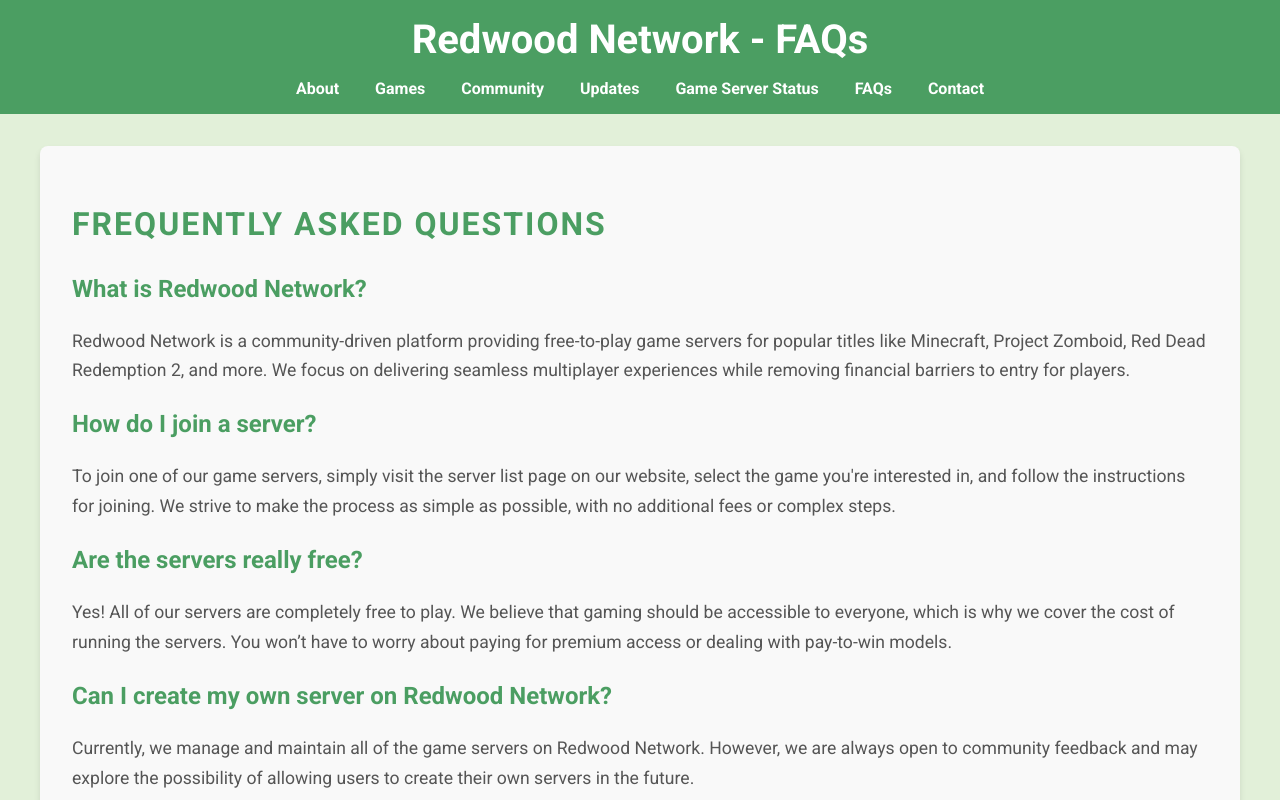
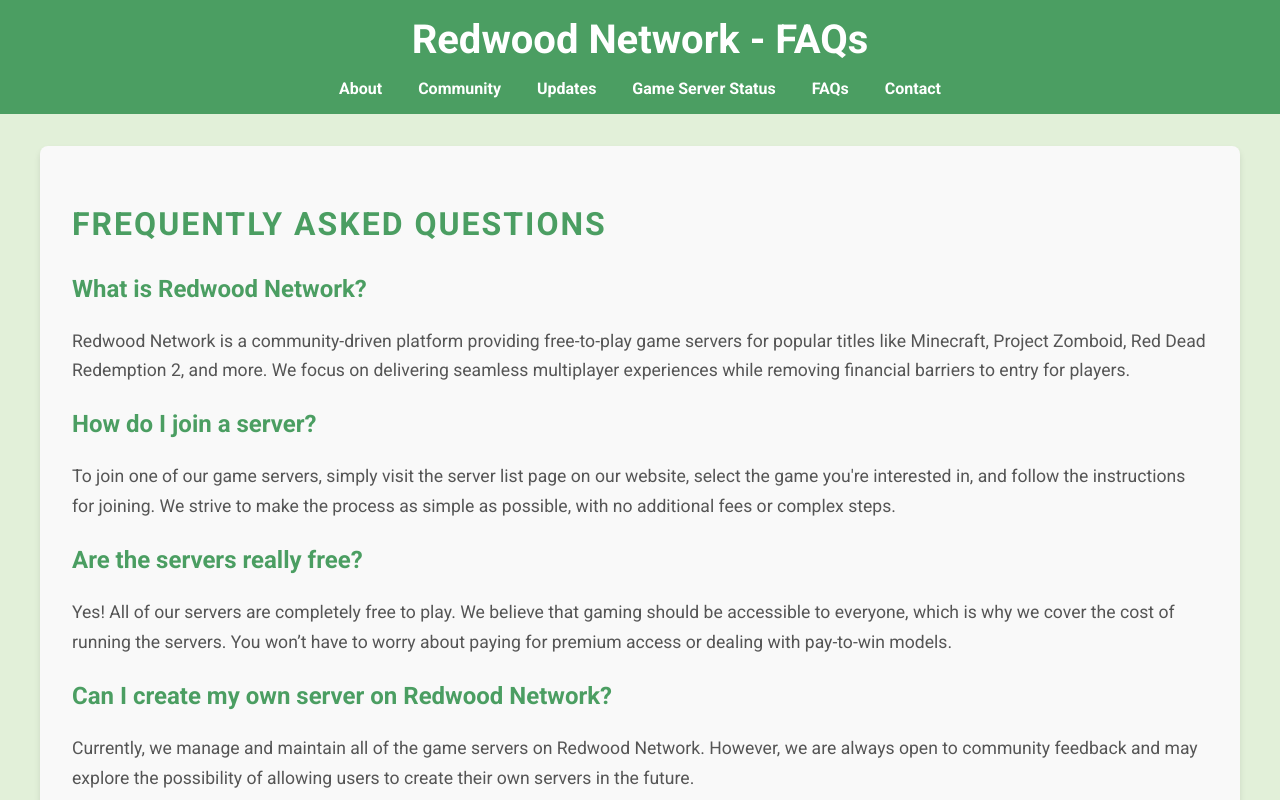
Before and after one commit to Redwo0dNetwork/Redwo0dNetwork.github.io, a plain HTML site: page faq.html in a window 1280 px wide. Shown: the top 800 px of the page. Drawn offline with Linux system fonts and the light colour scheme.

Commit message:
Update faq.html

```diff
--- a/faq.html
+++ b/faq.html
@@ -97,7 +97,6 @@
         <h1>Redwood Network - FAQs</h1>
          <nav>
             <a href="about.html">About</a>
-            <a href="index.html#games">Games</a>
             <a href="community.html">Community</a>
             <a href="updates.html">Updates</a>
             <a href="status.html">Game Server Status</a>
```
